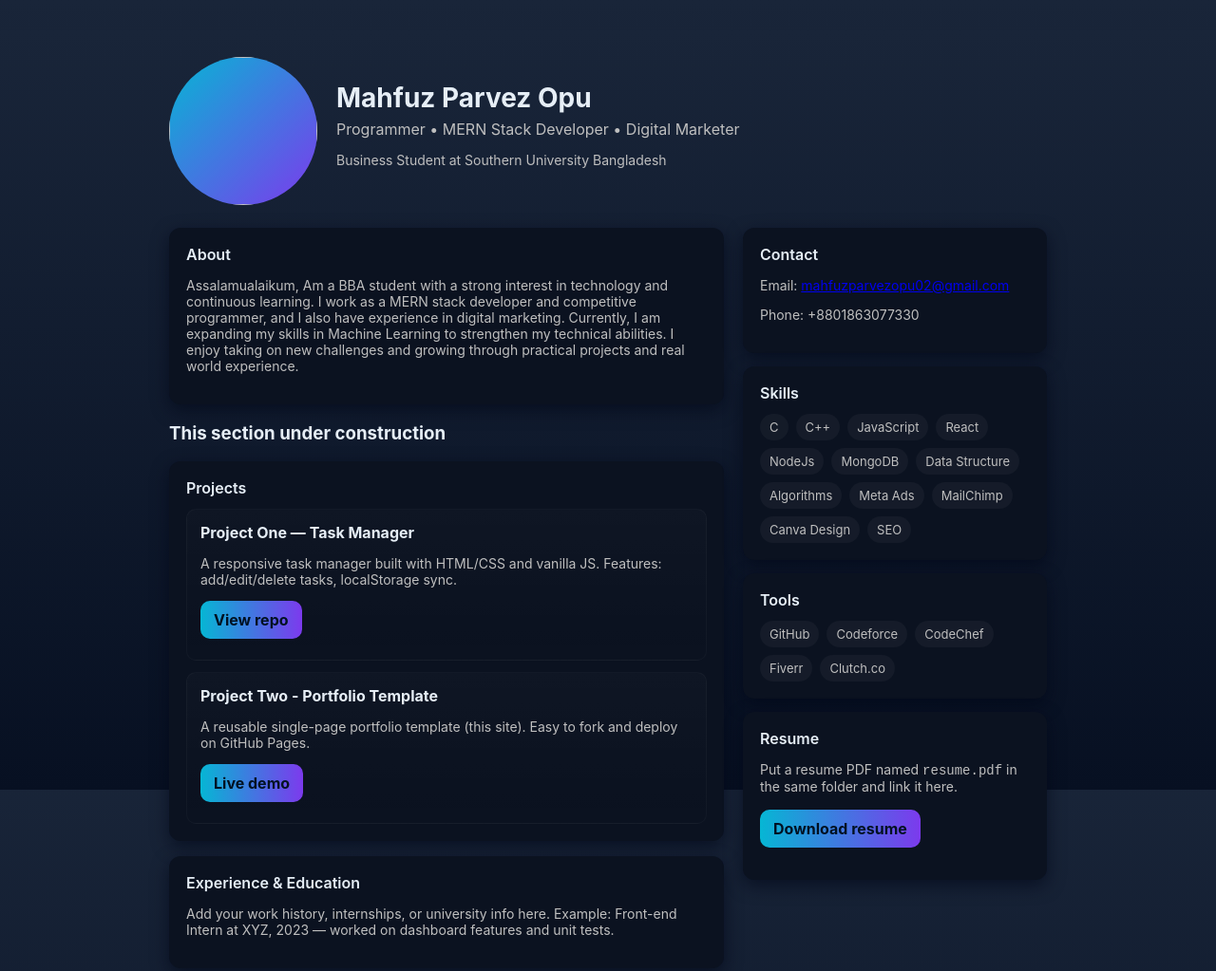
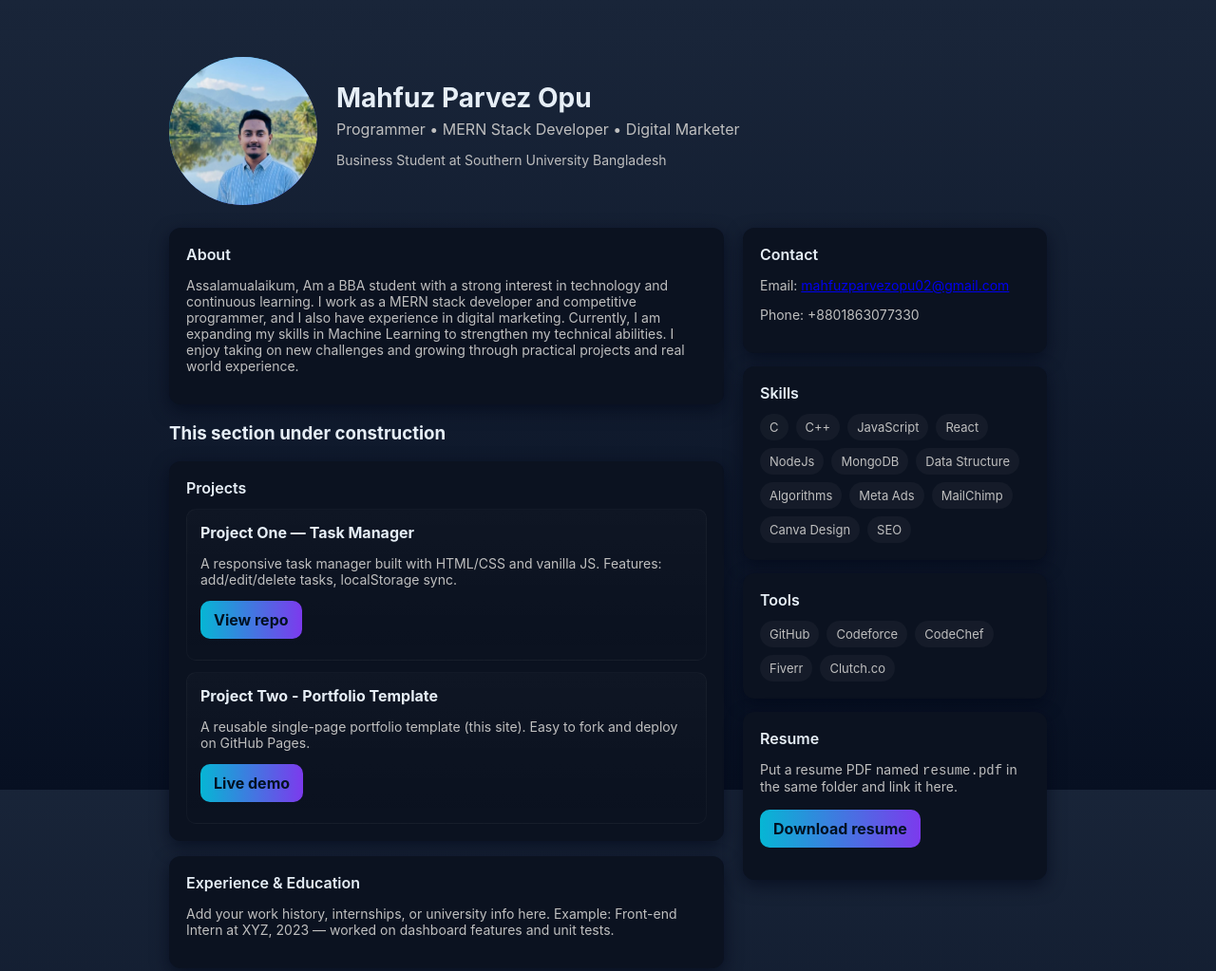
Before and after one commit to mahfuzparvez/mahfuzcp, a plain HTML site: page index.html in a window 1280 px wide. Shown: the top 1023 px of the page at 95% size. Drawn offline with Linux system fonts and the light colour scheme; the site is published under a folder, as on GitHub Pages, so addresses that start at the root find nothing.

Commit message:
image fixing

```diff
--- a/index.html
+++ b/index.html
@@ -4,7 +4,7 @@
   <meta charset="utf-8" />
   <meta name="viewport" content="width=device-width,initial-scale=1" />
   <title>Mahfuz Parvez Opu</title>
-  <link rel="shortcut icon" href="/icon.jpg">
+  <link rel="shortcut icon" href="image/icon.jpg">
   <meta name="description" content="Portfolio of Mahfuz Parvez Opu — Projects, Skills, Contact" />
   <style>
     :root{--bg:#192539;--card:#0b1220;--muted:#bfbfbf;--accent:#06b6d4;--glass:rgba(255,255,255,0.04)}
@@ -33,7 +33,7 @@
 <body>
   <div class="container">
     <header>
-      <div class="avatar"><img class="imgmo" src="/WhatsApp Image 2025-11-29 at 00.17.20_bb5f73e9 - Copy.jpg" alt=""></div>
+      <div class="avatar"><img class="imgmo" src="image/cp.jpg" alt=""></div>
       <div>
         <h1>Mahfuz Parvez Opu</h1>
         <p class="lead">Programmer • MERN Stack Developer • Digital Marketer</p>
```
Also changed, not shown: image/cp.jpg (renamed from WhatsApp Image 2025-11-29 at 00.17.20_bb5f73e9 - Copy.jpg), image/icon.jpg (renamed from icon.jpg).
